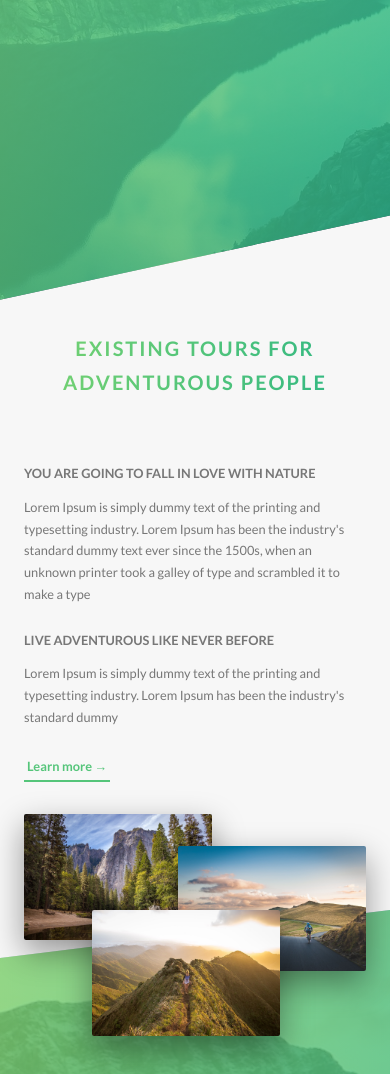
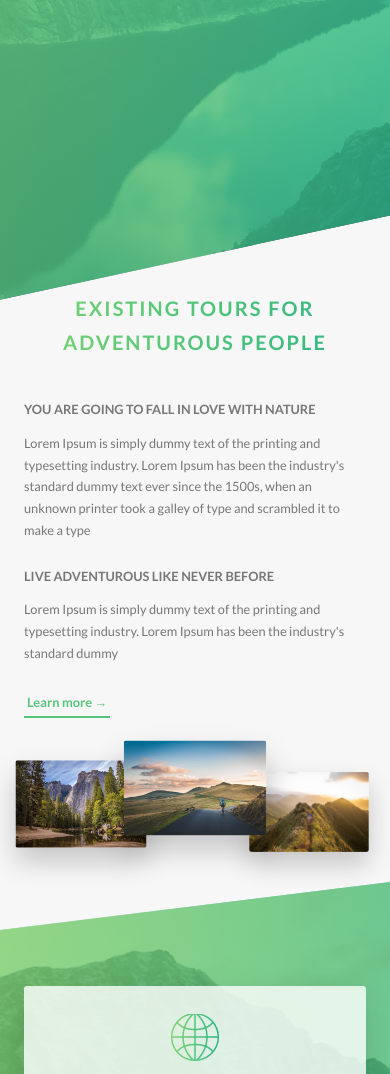
Before and after one commit to mdivani/Ntours, a website: page index.html in a window 390 px wide. Shown: the part 502-1576 px from the top of the page. Drawn offline with Linux system fonts and the light colour scheme.

Commit message:
make compositions and feature box responsive

```diff
--- a/sass/base/_utilities.scss
+++ b/sass/base/_utilities.scss
@@ -4,10 +4,18 @@
 
 .u-margin-bottom-big {
     margin-bottom: 8rem;
+
+    @include respond(tab-port) {
+        margin-bottom: 5rem;
+    }
 }
 
 .u-margin-bottom-medium {
     margin-bottom: 4rem;
+
+    @include respond(tab-port) {
+        margin-bottom: 3rem;
+    }
 }
 
 .u-margin-bottom-small {
--- a/sass/components/_composition.scss
+++ b/sass/components/_composition.scss
@@ -8,17 +8,43 @@
         position: absolute;
         outline-offset: 2rem;
         transition: all .2s;
+
+        @include respond(tab-port) {
+            box-shadow: 0 1.5rem 3rem rgba($color-black, .2);
+            float: left;
+            position: relative;
+            width: 33.3333%;
+        }
+
         &--p1 {
             left: 0;
             top: -2rem;
+
+            @include respond(tab-port) {
+                top: 0;
+                transform: scale(1.15);
+            }
         }
         &--p2 {
             right: 0;
             top: 2rem;
+
+            @include respond(tab-port) {
+                top: -2rem;
+                transform: scale(1.25);
+                z-index: 1000;
+            }
         }
         &--p3 {
             left: 20%;
             top: 10rem;
+
+            @include respond(tab-port) {
+                top: 1rem;
+                left: 0;
+                transform: scale(1.05);
+                z-index: 100;
+            }
         }
 
         &:hover {
--- a/sass/components/_feature-box.scss
+++ b/sass/components/_feature-box.scss
@@ -6,6 +6,11 @@
     border-radius: 3px;
     box-shadow: 0 1.5rem 4rem rgba($color-black, .15);
     transition: transform .3s;
+
+    @include respond(tab-port) {
+        padding: 2rem;
+    }
+
     &__icon {
         font-size: 6rem;
         margin-bottom: .5rem;
@@ -15,6 +20,10 @@
         -webkit-background-clip: text;
         background-clip: text;
         color: transparent;
+
+        @include respond(tab-port) {
+            margin-bottom: 0;
+        }
     }
     &:hover {
         transform: translateY(-1.5rem) scale(1.03);
--- a/sass/layout/_footer.scss
+++ b/sass/layout/_footer.scss
@@ -10,6 +10,10 @@
     &__logo-box {
         text-align: center;
         margin-bottom: 8rem;
+
+        @include respond(tab-port) {
+            margin-bottom: 4rem;
+        }
     }
 
     &__logo {
--- a/sass/pages/_home.scss
+++ b/sass/pages/_home.scss
@@ -2,6 +2,10 @@
     background-color: $color-grey-light-1;
     padding: 25rem 0;
     margin-top: -20vh;
+
+    @include respond(tab-port) {
+        padding: 20rem 0;
+    }
 }
 
 .section-features {
@@ -17,22 +21,38 @@
     & > * {
         transform: skewY(7deg);
     }
+
+    @include respond(tab-port) {
+        padding: 10rem 0;
+    }
 }
 
 .section-tours {
     background-color: $color-grey-light-1;
     padding: 25rem 0 15rem 0;
     margin-top: -12rem;
+
+    @include respond(tab-port) {
+        padding: 20rem 0 10rem 0;
+    }
 }
 
 .section-stories {
     position: relative;
     padding: 15rem 0;
+
+    @include respond(tab-port) {
+        padding: 10rem 0;
+    }
 }
 
 .section-book {
     padding: 15rem 0;
     background-image: linear-gradient(to right bottom, $color-primary-light, $color-primary-dark);
+
+    @include respond(tab-port) {
+        padding: 10rem 0;
+    }
 }
 
 .book {
```
Also changed, not shown: css/style.css.
